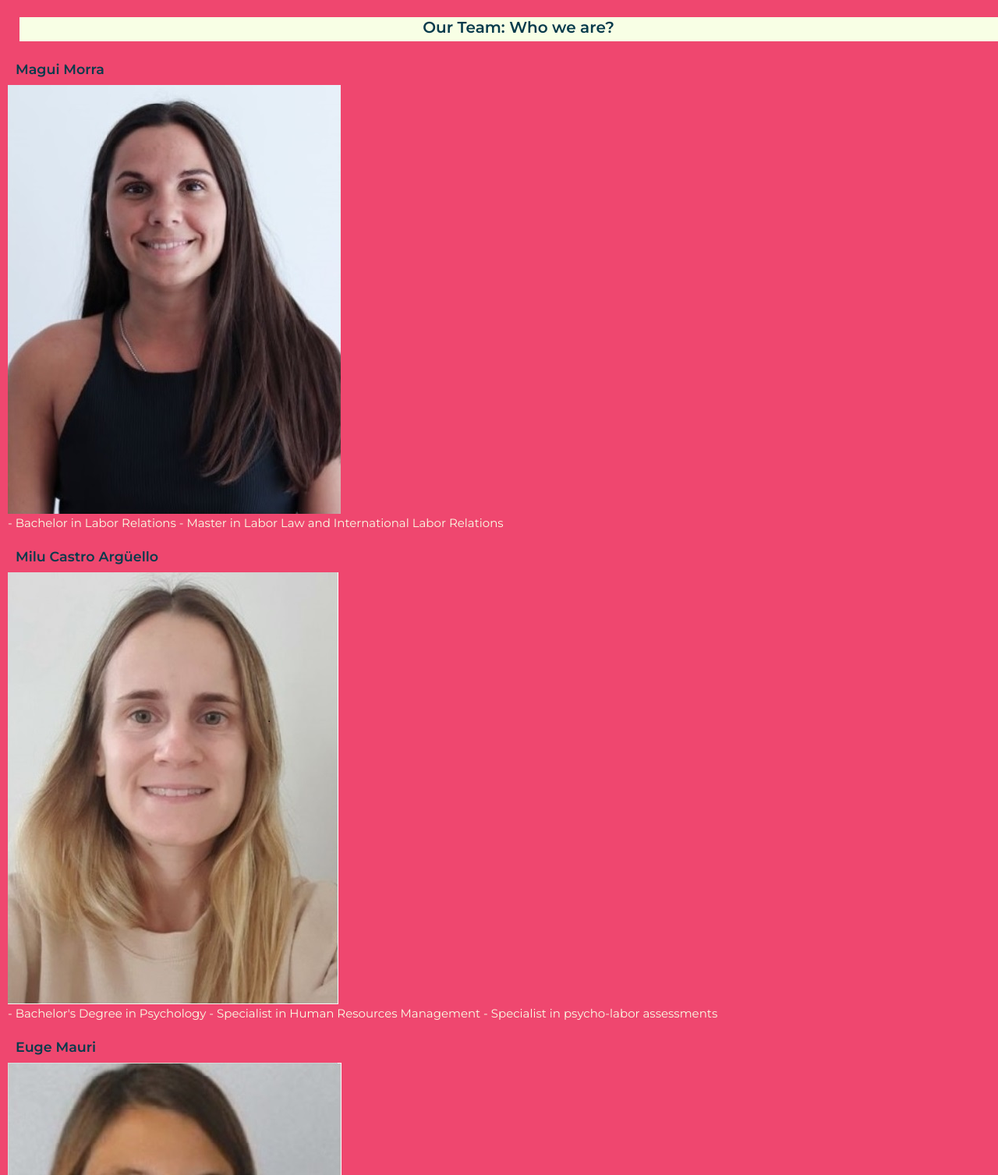
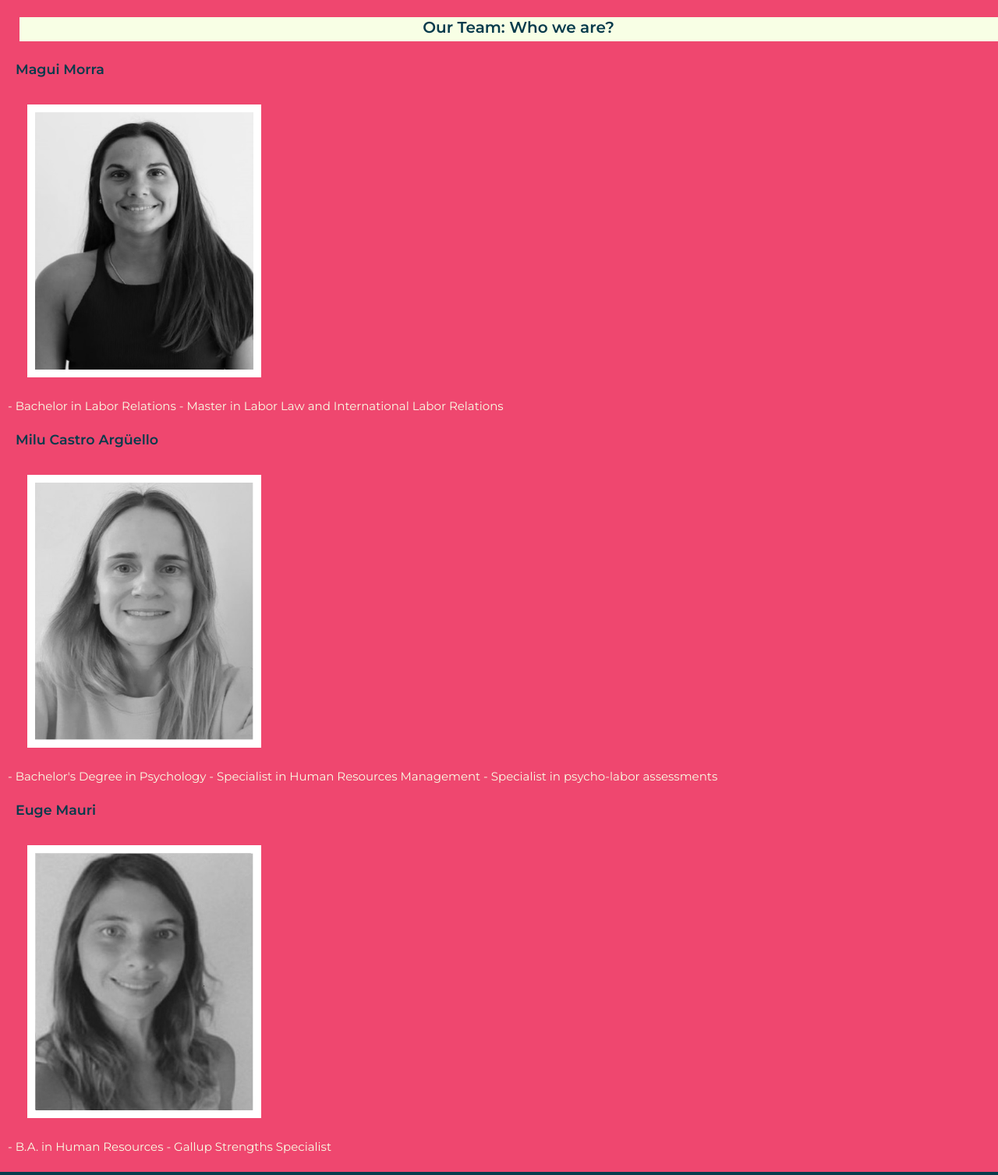
Before and after one commit to MiliCastroArguello/coCreativeGroup, a website: page pages/about us.html in a window 1280 px wide. Shown: the part 717-2224 px from the top of the page at 78% size. Drawn offline with nearby package versions, Linux system fonts and the light colour scheme.

Commit message:
corrigiendo errores en Fotos

```diff
--- a/css/main.css
+++ b/css/main.css
@@ -153,14 +153,24 @@ article {
   padding: 1rem;
   margin: 2.5rem; }
 
-article img {
+.fotoMagui {
   filter: grayscale(100%);
   transition: all 5s; }
-
-article img:hover {
+.fotoMagui:hover {
   margin: 20px;
   filter: none; }
-
+.fotoMili {
+    filter: grayscale(100%);
+    transition: all 5s; }
+.fotoMili:hover {
+    margin: 20px;
+    filter: none; }
+.fotoEuge {
+      filter: grayscale(100%);
+      transition: all 5s; }
+.fotoEuge:hover {
+      margin: 20px;
+      filter: none; }
 .principalService {
   background-color: #EF476F;
   width: 100vw;
--- a/pages/about us.html
+++ b/pages/about us.html
@@ -95,7 +95,7 @@
                 </div>
 
                   <div> <h3 class="tituloUS">Magui Morra</h3> </div>
-                  <div><img src="../multimedia/maggie.jpg" alt="Magui" class="fotochicas"></div>
+                  <div><img src="../multimedia/maggie.jpg" alt="Magui" class="fotoMagui"></div>
                   <div><p>
                             - Bachelor in Labor Relations
                             - Master in Labor Law and International Labor Relations
@@ -105,7 +105,7 @@
                     <h3 class="tituloUS">Milu Castro Argüello</h3>
                   </div>
                   <div>
-                        <img src="../multimedia/mili.jpg" alt="Mili" class="fotochicas">
+                        <img src="../multimedia/mili.jpg" alt="Mili" class="fotoMili">
                       </div>
                       <div>
                                 <p> - Bachelor's Degree in Psychology
@@ -118,7 +118,7 @@
                     <h3 class="tituloUS">Euge Mauri</h3>
                   </div>
                   <div>
-                        <img src="../multimedia/Euge.jpg" alt="Euge" class="fotochicas">
+                        <img src="../multimedia/Euge.jpg" alt="Euge" class="fotoEuge">
                       </div>
                       <div>
                                 <p>
```
